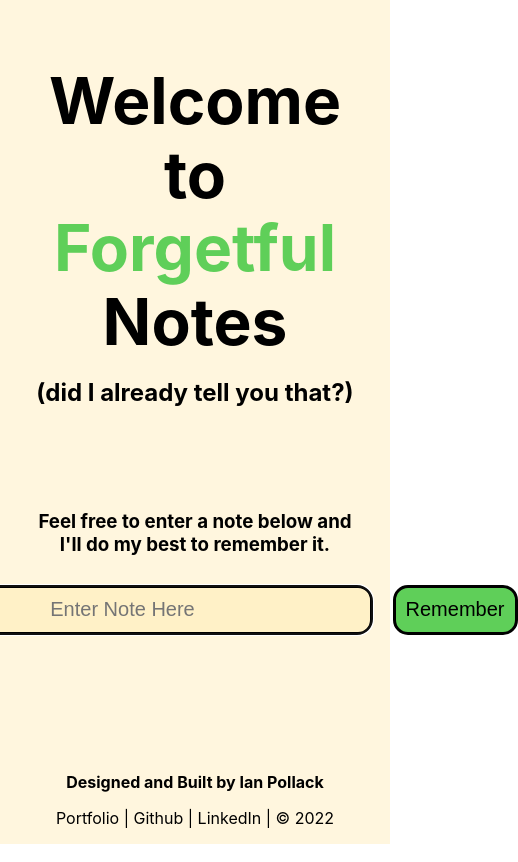
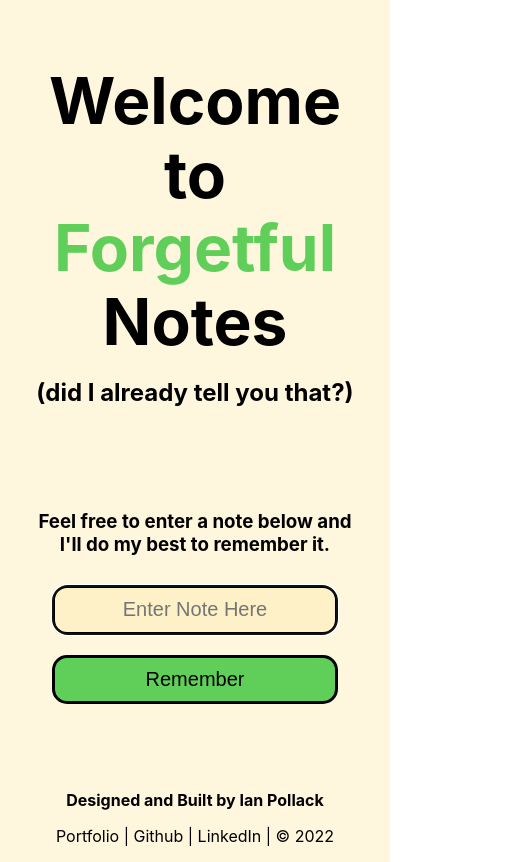
Before and after one commit to Universe-Man/forgetfulnotes, a Next.js app: page / in a window 390 px wide. Shown: the whole page, 518 px wide, since content can reach past the window. Built offline with nearby package versions, Linux system fonts and the light colour scheme.

Commit message:
mobile styling

```diff
--- a/styles/NotesForm.module.scss
+++ b/styles/NotesForm.module.scss
@@ -2,18 +2,29 @@
   display: flex;
   justify-content: center;
   padding: 10px;
+  flex-direction: column;
+
+  @media screen and (min-width: 690px) {
+    flex-direction: row;
+  }
 }
 
 .textInput {
   padding: 10px;
   background-color: #fff1c7;
   margin: 0 10px;
-  min-width: 500px;
+  margin-bottom: 20px;
   min-height: 50px;
   text-align: center;
   border: black 3px solid;
   border-radius: 15px;
   font-size: 20px;
+
+  @media screen and (min-width: 690px) {
+    flex-direction: row;
+    min-width: 500px;
+    margin-bottom: 0;
+  }
 }
 
 .submitButton {
```
